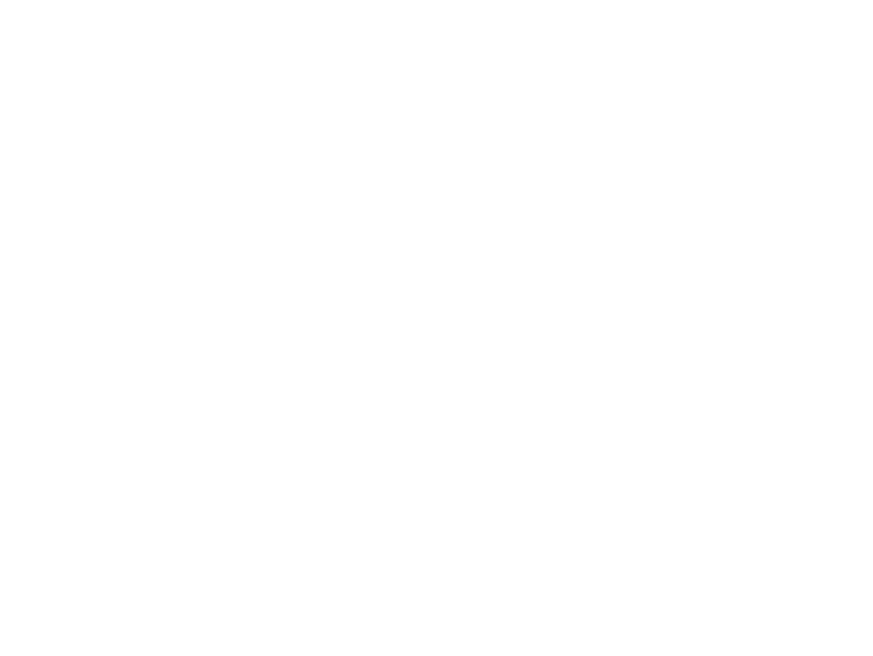
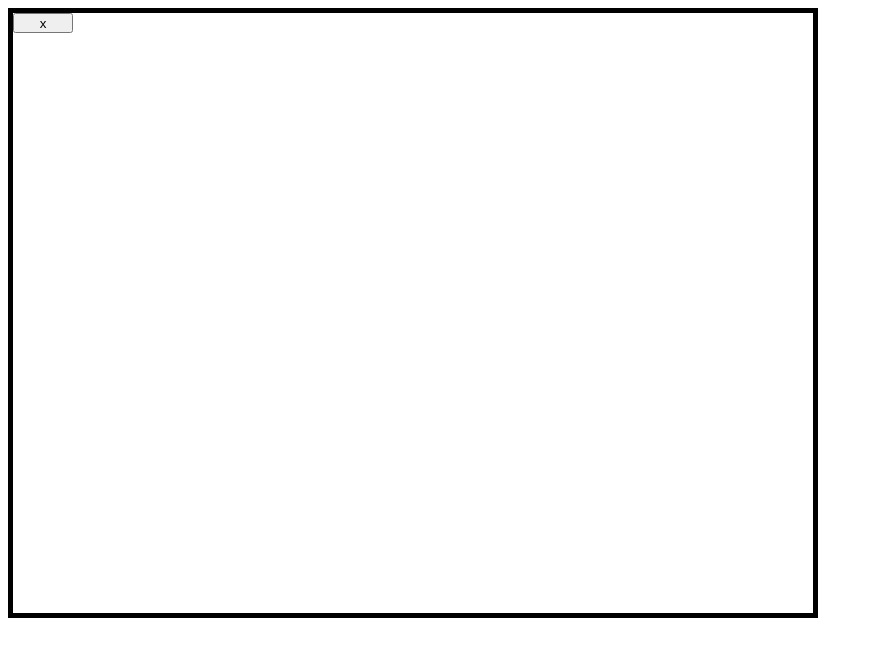
Before and after one commit to SnowtromAux/Kalo-studying, a plain HTML site: page index.html in a window 1280 px wide. Shown: the whole page, without its empty margins (0-873 px from the left). Drawn offline with Linux system fonts and the light colour scheme.

Commit message:
My first task

```diff
--- a/index.html
+++ b/index.html
@@ -5,6 +5,10 @@
         </head>
 
         <body>
+            <div class = "wrapper">
+                <button id = "btn">x</button>
+            </div>
+
             <script src = "index.js"></script>
         </body>
     </html>
--- a/index.js
+++ b/index.js
@@ -0,0 +1,20 @@
+let button = document.getElementById("btn");
+let w = button.getBoundingClientRect().width;
+let h = button.getBoundingClientRect().height;
+
+button.addEventListener("click", () => {
+    console.log("hi");
+    button.style.left = Math.floor(Math.random()*(800-w)) + "px";
+    button.style.top = Math.floor(Math.random()*(600-h)) + "px";
+});
+/*
+ zad 1:  v div da se dobavq text na kakvi coords e mishkata i da se updateva
+ hint: innerHTML
+
+ zad 2: button i input(chisla) n*n divove na ekrana
+ hint: 1 div predi butona i inputa tam se naslagvat novite divove
+       innerHTML/innerText
+       how to create element
+       append child
+
+*/
--- a/styles.css
+++ b/styles.css
@@ -0,0 +1,11 @@
+#btn{
+    width:  60px;
+    height: 20px;
+    position: absolute;
+}
+
+.wrapper{
+    width: 800px;
+    height: 600px;
+    border: 5px solid black;
+}
```
